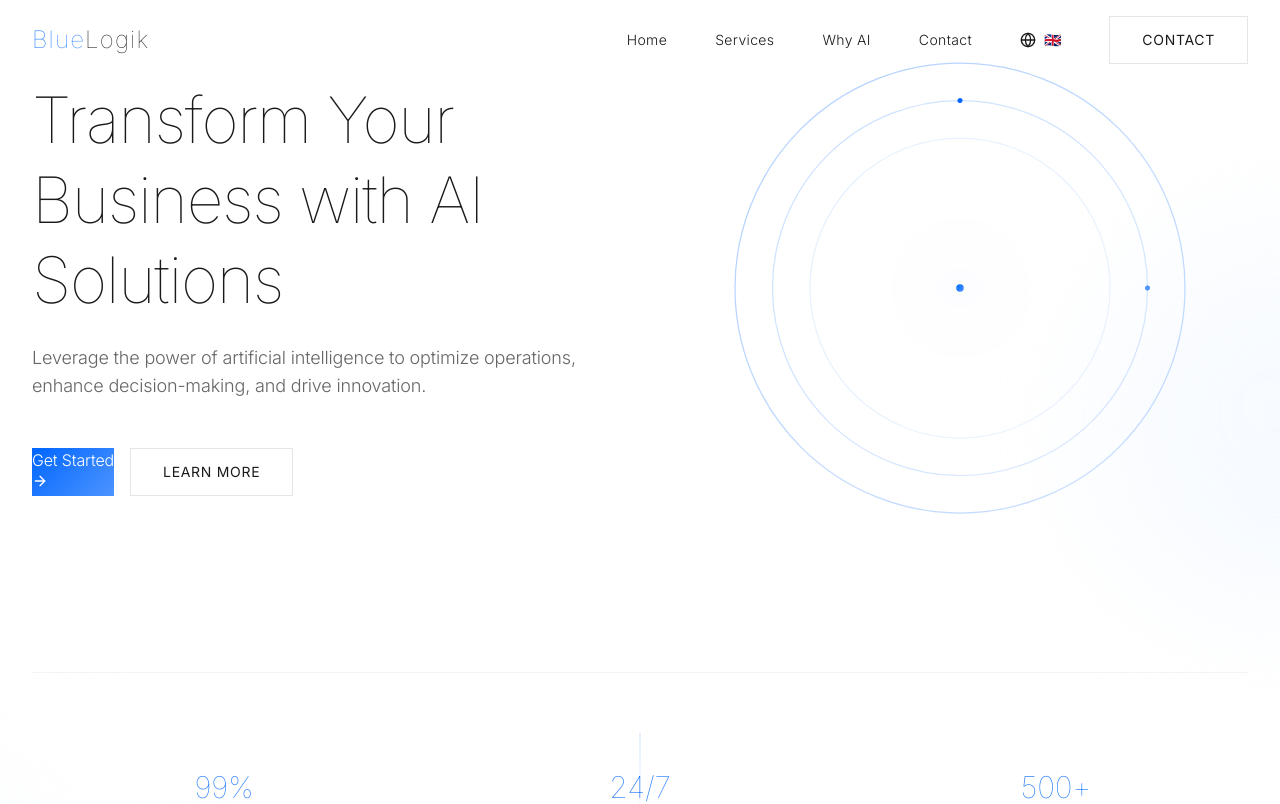
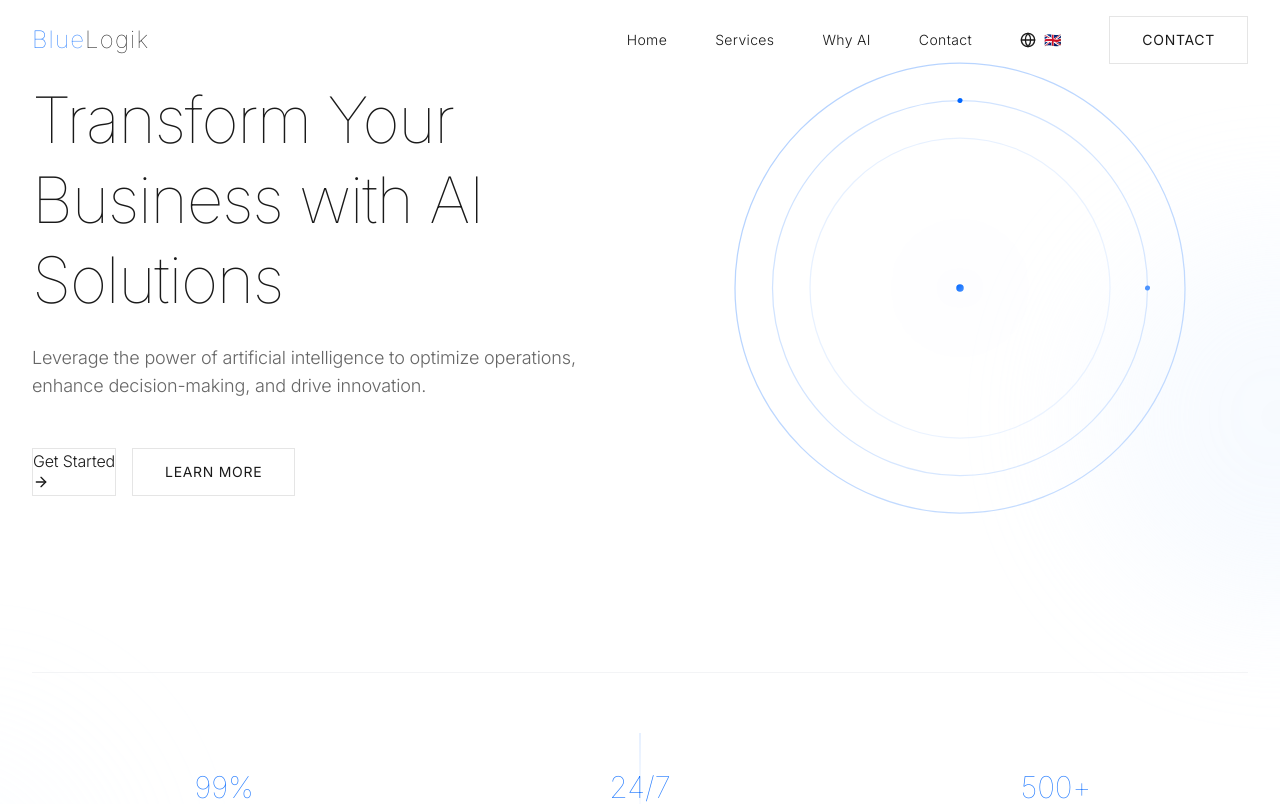
Before and after one commit to vital1188/bluelogik-website, a React (Vite) app: page / in a window 1280 px wide. Shown: the top 804 px of the page. Built offline with nearby package versions, Linux system fonts and the light colour scheme.

Commit message:
Update buttons to have transparent background with borders that turn blue on hover

```diff
--- a/src/components/Contact.tsx
+++ b/src/components/Contact.tsx
@@ -233,7 +233,7 @@ const Contact: React.FC = () => {
                   >
                     {isSubmitting ? (
                       <>
-                        <div className="w-4 h-4 border-2 border-white border-t-transparent rounded-full animate-spin" />
+                        <div className="w-4 h-4 border-2 border-current border-t-transparent rounded-full animate-spin" />
                         {t('contact.form.sending')}
                       </>
                     ) : (
--- a/src/index.css
+++ b/src/index.css
@@ -164,28 +164,16 @@ p {
 
 /* Blue accent button */
 .btn-minimal-blue {
-  background: var(--gradient-blue);
-  color: var(--background);
-  border: none;
+  background: transparent;
+  color: var(--text-primary);
+  border: 1px solid var(--border);
   position: relative;
-}
-
-.btn-minimal-blue::before {
-  content: '';
-  position: absolute;
-  inset: -1px;
-  background: var(--gradient-blue);
-  border-radius: inherit;
-  z-index: -1;
-  opacity: 0;
-  transition: opacity 0.3s ease;
-}
-
-.btn-minimal-blue:hover::before {
-  opacity: 0.2;
+  transition: all 0.3s cubic-bezier(0.4, 0, 0.2, 1);
 }
 
 .btn-minimal-blue:hover {
+  border-color: var(--accent);
+  color: var(--accent);
   transform: translateY(-1px);
 }
 
```
